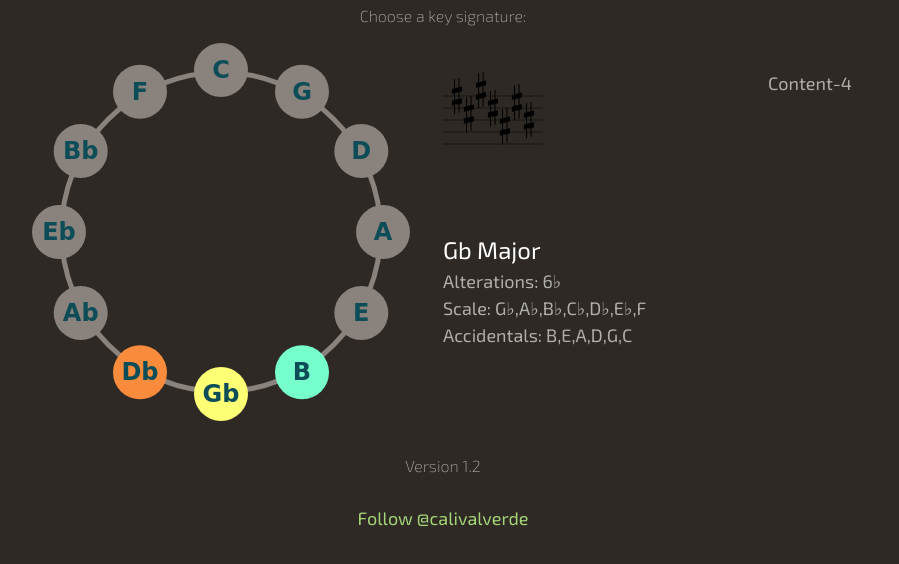
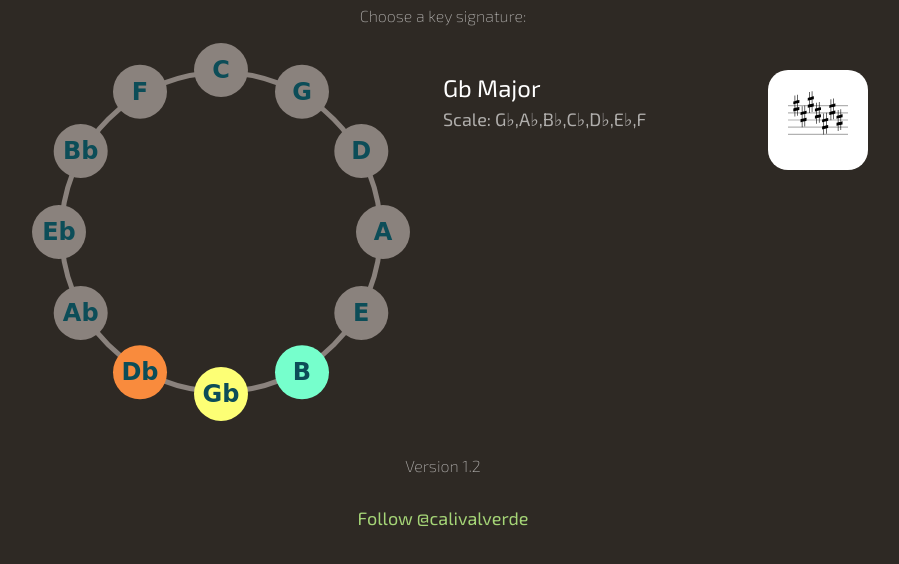
Before and after one commit to calivalverde/circleOfFifths, a website: page index2.html in a window 1280 px wide. Both pictures are taken after a click on the button "Gb". Shown: the part 98-662 px from the top of the page, without its empty margins (197-1096 px from the left). Drawn offline with Linux system fonts and the light colour scheme; a web font is replaced by a local one.

Commit message:
CSS Grid Layout

```diff
--- a/index2.html
+++ b/index2.html
@@ -29,9 +29,16 @@
             <div id="myList"></div>
         </div>
         <div class="content-2">
+            <h2 id="key"></h2>
+            <h3 id="scale"></h3>
+        </div>
+        <div class="content-3">
+            <div id="result"></div>
+        </div>
+        <div class="content-4">
             <div style="width: 100px">
-                <svg enable-background="new 0 0 200 200" version="1.1" viewBox="0 0 200 200" xml:space="preserve" xmlns="http://www.w3.org/2000/svg">
-                    <g transform="translate(266.89 23.034)" fill="none" stroke="#000" stroke-opacity=".251" stroke-width="4">
+                <svg class="staff" version="1.1" viewBox="0 0 200 200" xml:space="preserve" xmlns="http://www.w3.org/2000/svg">
+                    <g transform="translate(266.89 23.034)" fill="none">
                         <path d="m-266.88 28.967l200-2e-3" />
                         <path d="m-266.88 52.963l200 1e-3" />
                         <path d="m-266.88 76.961l200.01 3e-3" />
@@ -48,10 +55,6 @@
                 </svg>
             </div>
         </div>
-        <div class="content-3">
-            <div id="result"></div>
-        </div>
-        <div class="content-4">Content-4</div>
         <div class="item footer">
             <p>Version 1.2</p>
             <br>
--- a/js/index.js
+++ b/js/index.js
@@ -167,12 +167,7 @@ buttons.forEach((button) => {
 
 //Print newKey results
 function print() {
-    document.querySelector('#result').innerHTML = `
-    <ul>
-      <li><h2>${newKey.name} Major</h2></li>
-      <li>Alterations: ${newKey.sharpsOrFlats}</li>
-      <li>Scale: ${newKey.pitches}</li>
-      <li>Accidentals: ${newKey.accidentals}</li>
-    </ul>
-   `;
+    document.querySelector('h2#key').innerHTML = `${newKey.name} Major`;
+    document.querySelector('h3#scale').innerHTML = `Scale: ${newKey.pitches}`;
+
 }
--- a/sass/_blocks.scss
+++ b/sass/_blocks.scss
@@ -37,3 +37,13 @@
 		}
 	}//li
 }
+.staff {
+	padding: 2rem;
+	background: #fff;
+	border-radius: 2rem;
+	g {
+		stroke: #000;
+		stroke-opacity: .3;
+		stroke-width: 4;
+	}
+}
```
Also changed, not shown: css/style.css, 1 other file.
